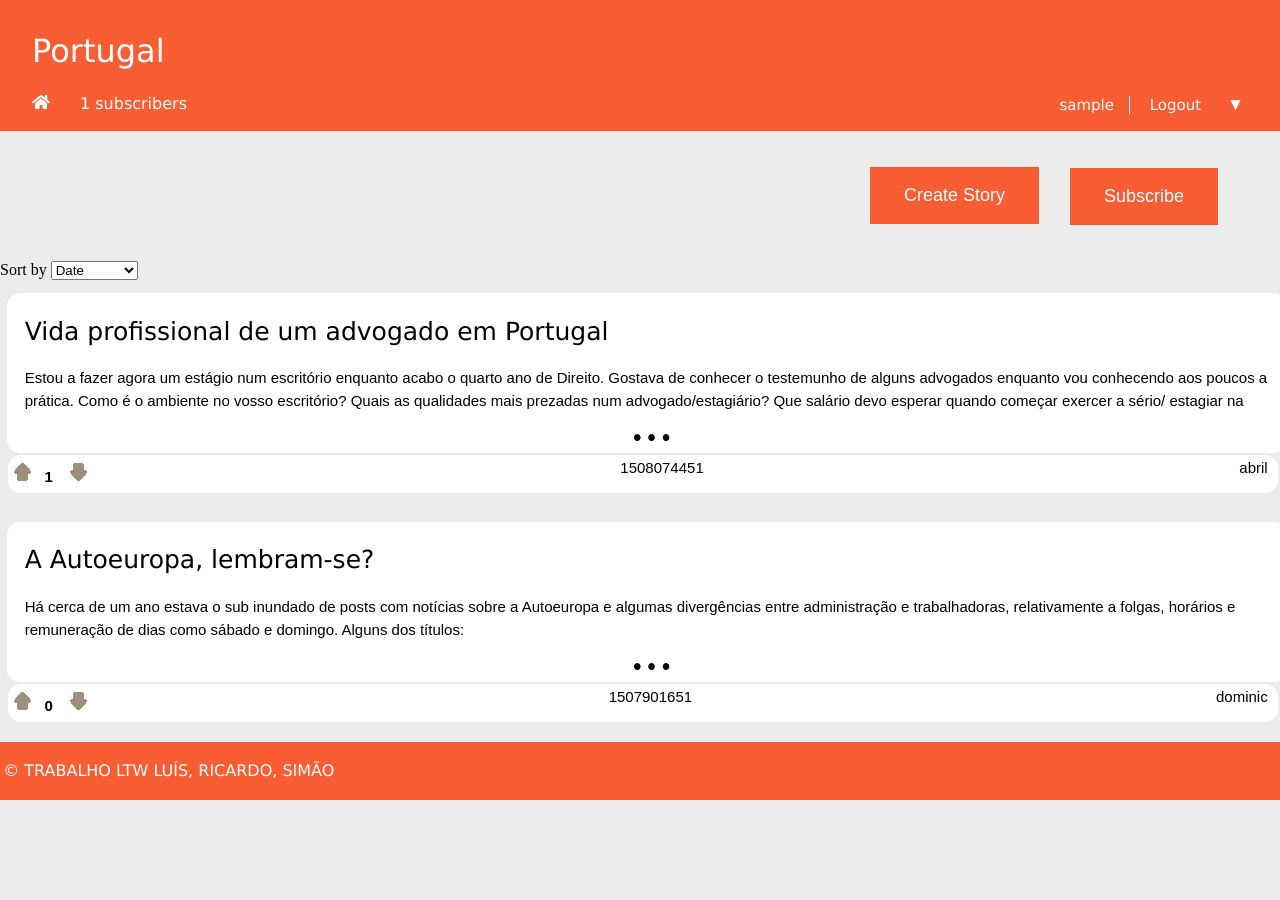
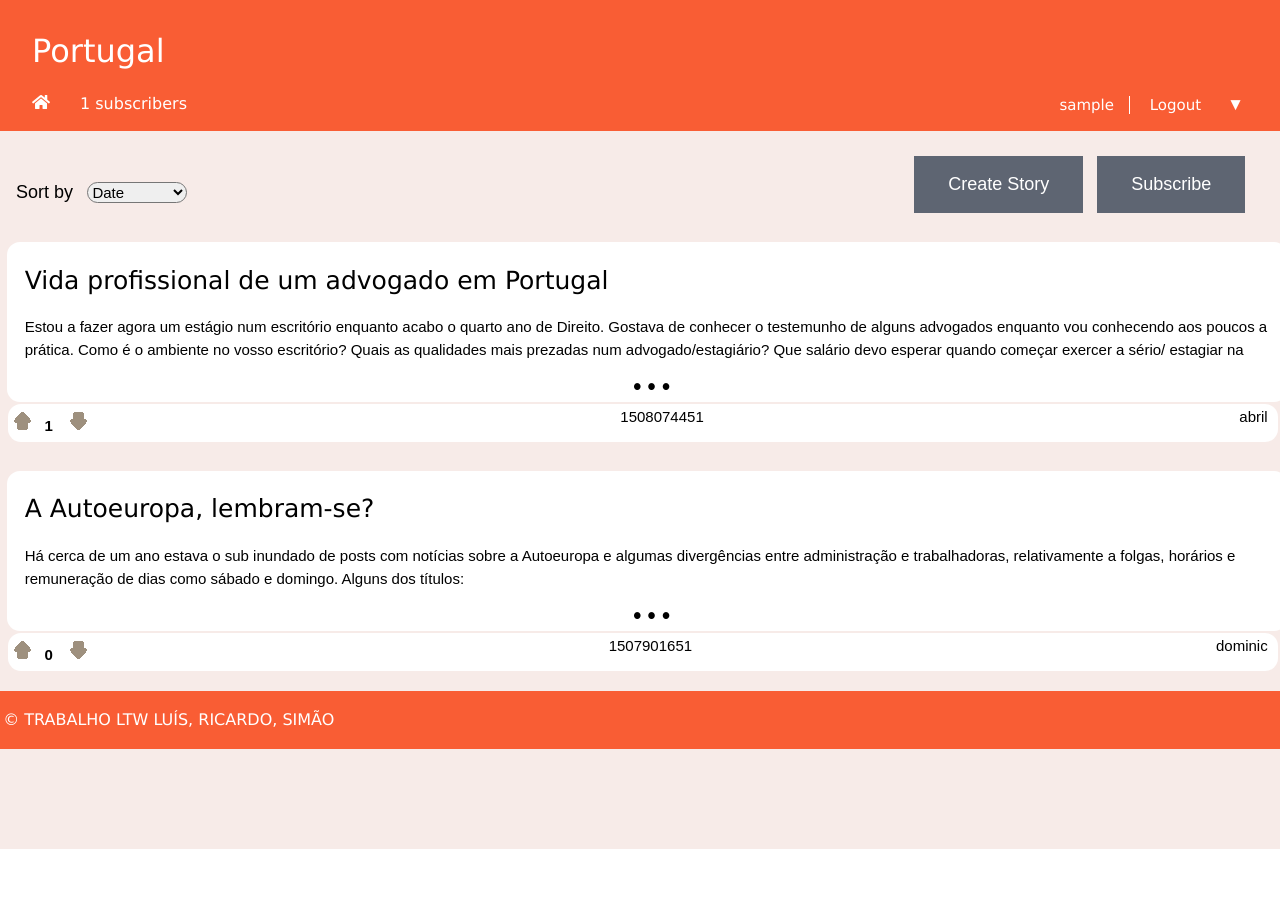
Before and after one commit to LuisAlvelaMendes/LTW, a PHP site: page /pages/channel.php?name=Portugal in a window 1280 px wide. After the commit the page ends 849 px from the top, so only its background shows below. Run offline with PHP 8.4, Linux system fonts and the light colour scheme; the visitor is signed in with stand-in values (Sample User, id 1); data comes from the database, SQL or seed files in the repository; data that the repository does not hold is empty; some libraries are stand-ins or nearby versions.

Commit message:
CSS changes on channel.php. Also changed some colours

```diff
--- a/css/channel.css
+++ b/css/channel.css
@@ -1,9 +1,46 @@
-#createStory {
-    left: 870px;
-    top: 36.5px;
+#channelButtons {
+    display: grid;
+    grid-template-columns: 1fr 0.2fr 0.2fr;
+    grid-template-rows:  1fr;
+
+    margin-top: 25px;
 }
 
-#subscribe, #unsubscribe {
-    left: 1070px;
-    top: -20px;
+#channelButtons #sortStories {
+    grid-column: 1;
+    grid-row: 1;
+
+    display:flex;
+    align-items: center;
+
+    margin-left: 1em;
 }
+
+#sortStories  #sortLabel {
+    padding-right: 0.8em;
+    font-size: 18px;
+    font-family: Arial, sans-serif;
+}
+
+#sortStories  #sort {
+    border-radius: 13px;
+
+    padding-right: 0.3em;
+
+    font-size: 15px;
+    font-family: Arial, sans-serif;
+}
+
+#sortStories #sort:focus {
+    outline: none;
+}
+
+#channelButtons #createStory {
+    grid-column: 2;
+    grid-row: 1;
+}
+
+#channelButtons #subscribe, #channelButtons #unsubscribe {
+    grid-column: 3;
+    grid-row: 1;
+}
--- a/css/common.css
+++ b/css/common.css
@@ -4,7 +4,7 @@ body {
 
 	max-width: 80em;
 
-	--bg-color: #ececec;
+	--bg-color: #F7EBE8;
 	--panel-color: #f95d34;
 
 	--error-bg-color: lightcoral;
@@ -206,9 +206,16 @@ body > #messages .success {
 	font-family: Verdana, sans-serif;
 }
 
+#homepage_buttons{
+	display: flex;
+	flex-direction: row;
+	justify-content: space-between;
+	margin-top: 20px;
+}
+
 .button {
     position: relative;
-    background-color: #f95d34;
+    background-color: #5E6572;
     border: none;
     color: white;
     padding: 18px 34px;
@@ -216,14 +223,7 @@ body > #messages .success {
 }
 
 .button:hover {
-	background-color: #f96d48;
-}
-
-#homepage_buttons{
-	display: flex;
-	flex-direction: row;
-	justify-content: space-between;
-	margin-top: 20px;
+	background-color: #7D98A1;
 }
 
 #createChannelText{
--- a/css/top_subs.css
+++ b/css/top_subs.css
@@ -7,13 +7,13 @@
     display: block;
     flex: 1;
 
-    background-color: #666666;
+    background-color: #39393A;
 
     border: none;
 }
 
 #top_ch button:hover {
-    background-color: gray;
+    background-color: #606061;
 }
 
 #top_ch button:not(:last-child) {
--- a/pages/channel.php
+++ b/pages/channel.php
@@ -22,15 +22,11 @@
 
 	} else {
 		draw_header($_SESSION['username'], $channel, $channel);
-		draw_addStory($channel);
-
-		if(channelSubscribed($channel))
-			draw_unsubscribeButton($channel);
-		else
-			draw_subscribeButton($channel);
 	}
 
 	$stories= getStoriesFromChannel($channel);
+
+	draw_channelButtons($channel, channelSubscribed($channel));
 
 	drawStories($stories, $channel);
 
--- a/templates/tpl_channel.php
+++ b/templates/tpl_channel.php
@@ -5,30 +5,7 @@
 
 <?php // Draws stories on channel ?>
 <?php function drawStories($stories, $channel) { ?>
-	<?php if(isset($_SESSION['username'])){
-		$username = $_SESSION['username'];
-	} else {
-		$username = -1;
-	} ?>
-
 	<link rel="stylesheet" href="../css/storyCard.css">
-	<link rel="stylesheet" href="../css/channel.css">
-
-	<script src="../scripts/voteStory.js" defer></script>
-	<script src="../scripts/sortStories.js" async></script>
-	<script src="../includes/mustache.js" async></script>
-
-	<section id="sortStories">
-		<input id="channel_name" type="hidden" name="channel" value="<?=$channel?>">
-		<input id="username" type="hidden" name="username" value="<?=$username?>">
-
-		<label> Sort by </label>
-		<select id="sort">
-		<option>Date</option>
-		<option>Comments</option>
-		<option>Points</option>
-		</select>
-	</section>
 
 	<section id="storyCards">
 		<?php foreach($stories as $story) {
@@ -37,10 +14,48 @@
 	</section>
 <?php } ?>
 
+<?php // Draws sort stories add story and subscribe button ?>
+<?php function draw_channelButtons($channel, $subscribe) { ?>
+	<link rel="stylesheet" href="../css/channel.css">
+
+	<script src="../scripts/voteStory.js" defer></script>
+	<script src="../scripts/sortStories.js" async></script>
+	<script src="../includes/mustache.js" async></script>
+
+	<?php if(isset($_SESSION['username'])){
+		$username = $_SESSION['username'];
+	} else {
+		$username = -1;
+	} ?>
+
+	<section id="channelButtons">
+
+		<section id="sortStories">
+			<input id="channel_name" type="hidden" name="channel" value="<?=$channel?>">
+			<input id="username" type="hidden" name="username" value="<?=$username?>">
+
+			<label id="sortLabel"> Sort by </label>
+			<select id="sort">
+				<option>Date</option>
+				<option>Comments</option>
+				<option>Points</option>
+			</select>
+		</section>
+
+
+		<?php draw_addStory($channel); ?>
+
+		<?php if($subscribe) {
+			draw_unsubscribeButton($channel);
+		} else {
+			draw_subscribeButton($channel);
+		} ?>
+
+	</section>
+<?php } ?>
+
 <?php // Draws add story button ?>
 <?php function draw_addStory($channel) { ?>
-	<link rel="stylesheet" href="../css/channel.css">
-
 	<section id="addStory">
 		<input type="hidden" name="channel" value="<?=$channel?>">
 		<input type="hidden" name="csrf" value="<?=$_SESSION['csrf']?>">
@@ -50,8 +65,6 @@
 
 <?php // Draws subscribe Button ?>
 <?php function draw_subscribeButton($channel) { ?>
-
-
 	<section id="drawSubscribe">
 		<form action='../actions/action_subscribeChannel.php' method='post'>
 			<input type="hidden" name="channel" value="<?=$channel?>">
@@ -63,8 +76,6 @@
 
 <?php // Draws unsubscribe Button ?>
 <?php function draw_unsubscribeButton($channel) { ?>
-	<link rel="stylesheet" href="../css/channel.css">
-
 	<section id="drawUnsubscribe">
 		<form action='../actions/action_unsubscribeChannel.php' method='post'>
 			<input type="hidden" name="channel" value="<?=$channel?>">
--- a/templates/tpl_homepage.php
+++ b/templates/tpl_homepage.php
@@ -28,7 +28,7 @@
 	</section>
 <?php } ?>
 
-<?php //  Draws stories from all channels ?>
+<?php // Draws stories from all channels ?>
 <?php function draw_storiesFromChannels($allChannels) { ?>
 	<script src="../scripts/voteStory.js" async></script>
 
```
